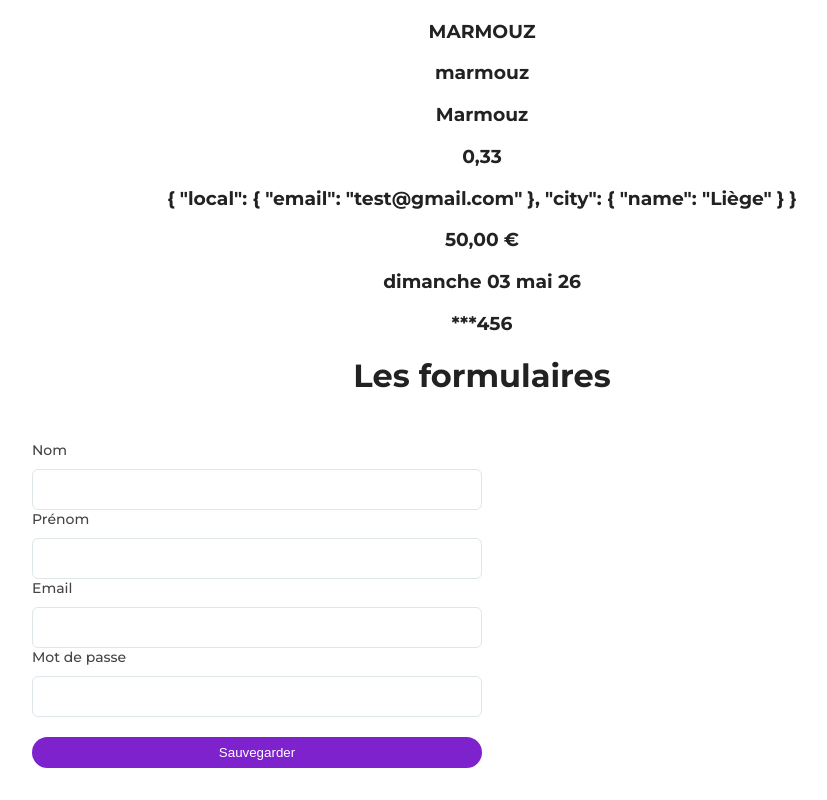
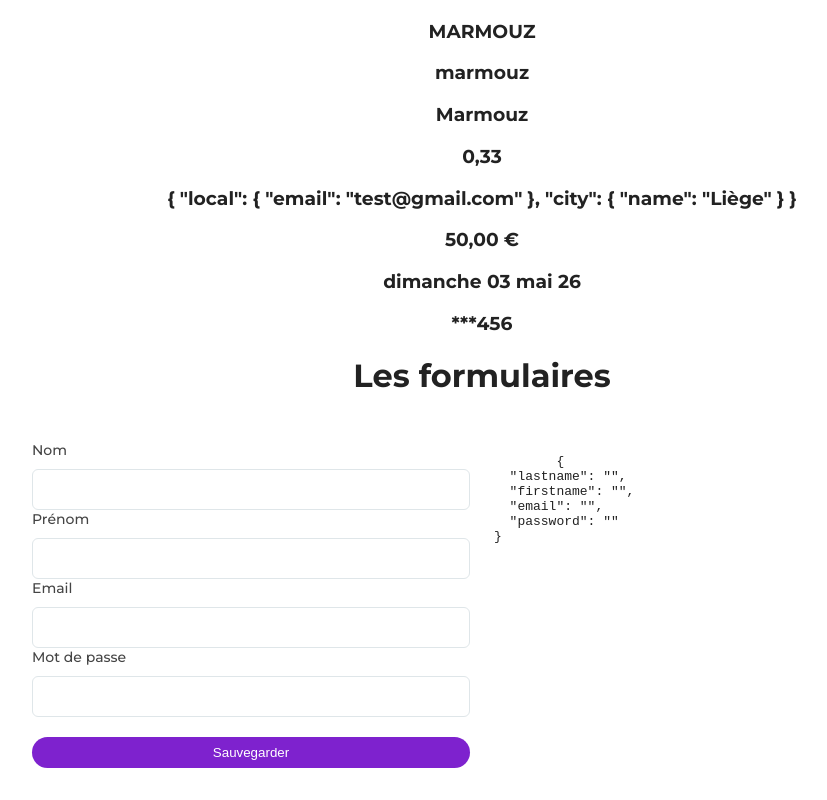
Before and after one commit to gtn-massart/Angular_course, an Angular app: page / in a window 1280 px wide. Shown: the part 3036-3836 px from the top of the page, without its empty margins (158-985 px from the left). Built offline with nearby package versions, Linux system fonts and the light colour scheme.

Commit message:
import ReactiveFormsModule

```diff
--- a/src/app/formulary.ts
+++ b/src/app/formulary.ts
@@ -1,32 +1,40 @@
+import { JsonPipe } from '@angular/common';
 import { Component } from '@angular/core';
+import { FormControl, FormGroup, ReactiveFormsModule } from '@angular/forms';
 
 @Component({
   selector: 'app-formulary',
-  imports: [],
+  // ↓ ReacitveFormsModule doit être importer pour activer les fonctionnalités des formulaires réactifs.
+  //   Sans ce module, les directives comme [formGroup] ou formaControlName ne fonctionneront pas.
+  imports: [ReactiveFormsModule, JsonPipe],
   template: `
     <h1>Les formulaires</h1>
     <div class="contain">
       <div class="w-half">
-        <form class="flex flex-col mb-10">
+        <form [formGroup]="userForm" (submit)="submit()" class="flex flex-col mb-10">
           <div class="flex flex-col mb-10">
             <label for="lastname">Nom</label>
-            <input type="text" id="lastname">
+            <input formControlName="lastname" type="text" id="lastname" />
           </div>
           <div class="flex flex-col mb-10">
             <label for="firstname">Prénom</label>
-            <input type="text" id="firstname">
+            <input formControlName="firstname" type="text" id="firstname" />
           </div>
           <div class="flex flex-col mb-10">
             <label for="email">Email</label>
-            <input type="text" id="email">
+            <input formControlName="email" type="text" id="email" />
           </div>
           <div class="flex flex-col mb-20">
             <label for="password">Mot de passe</label>
-            <input type="password" id="password">
+            <input formControlName="password" type="password" id="password" />
           </div>
           <button class="btn btn-primary">Sauvegarder</button>
         </form>
       </div>
+      <pre class="w-half">
+        {{ userForm.value | json }}
+      </pre
+      >
     </div>
   `,
   styles: `
@@ -43,4 +51,15 @@ import { Component } from '@angular/core';
     }
   `,
 })
-export class Formulary {}
+export class Formulary {
+  userForm = new FormGroup({
+    lastname: new FormControl('', { nonNullable: true }),
+    firstname: new FormControl('', { nonNullable: true }),
+    email: new FormControl('', { nonNullable: true }),
+    password: new FormControl('', { nonNullable: true }),
+  });
+
+  submit() {
+    console.log(this.userForm.value);
+  }
+}
```
